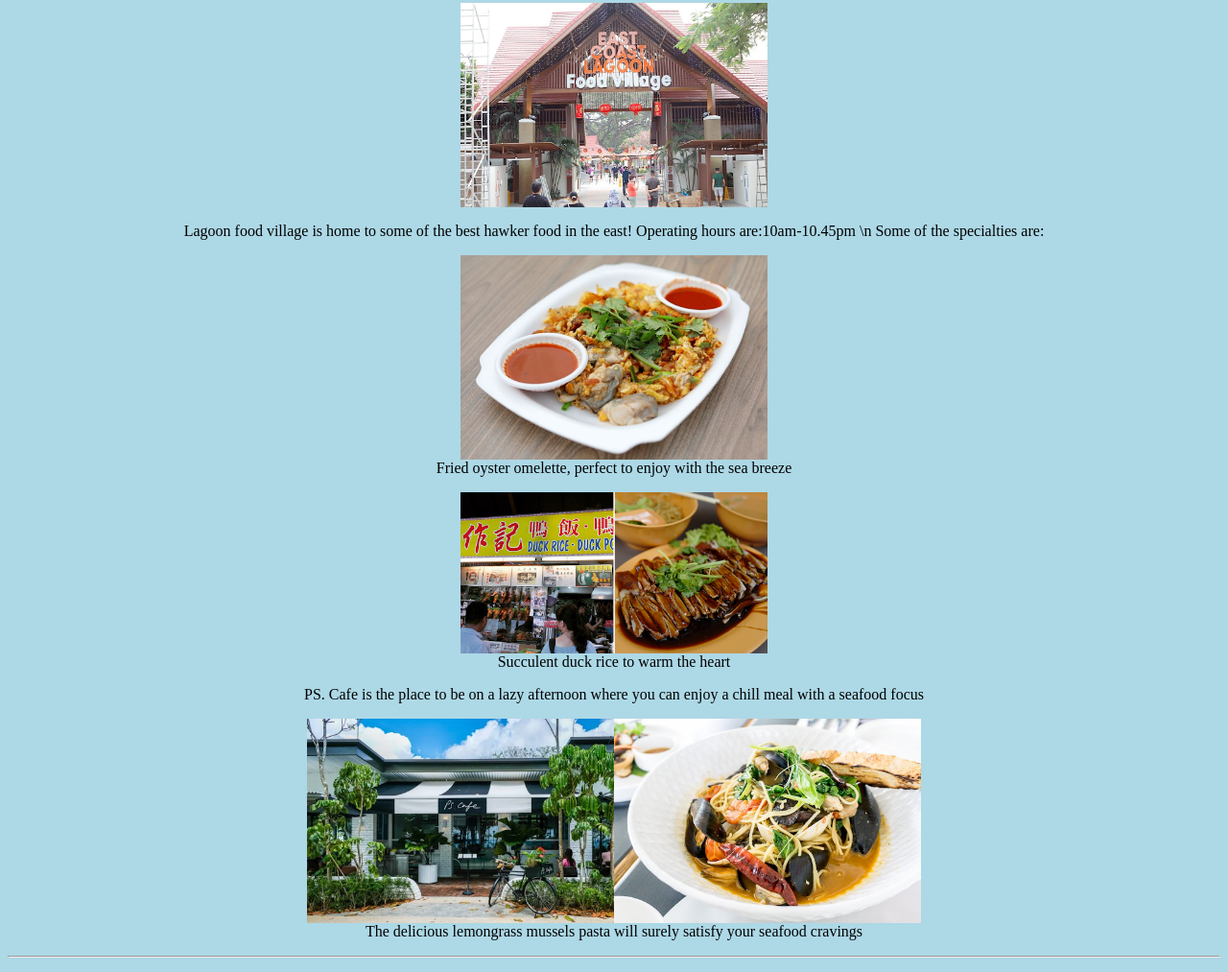
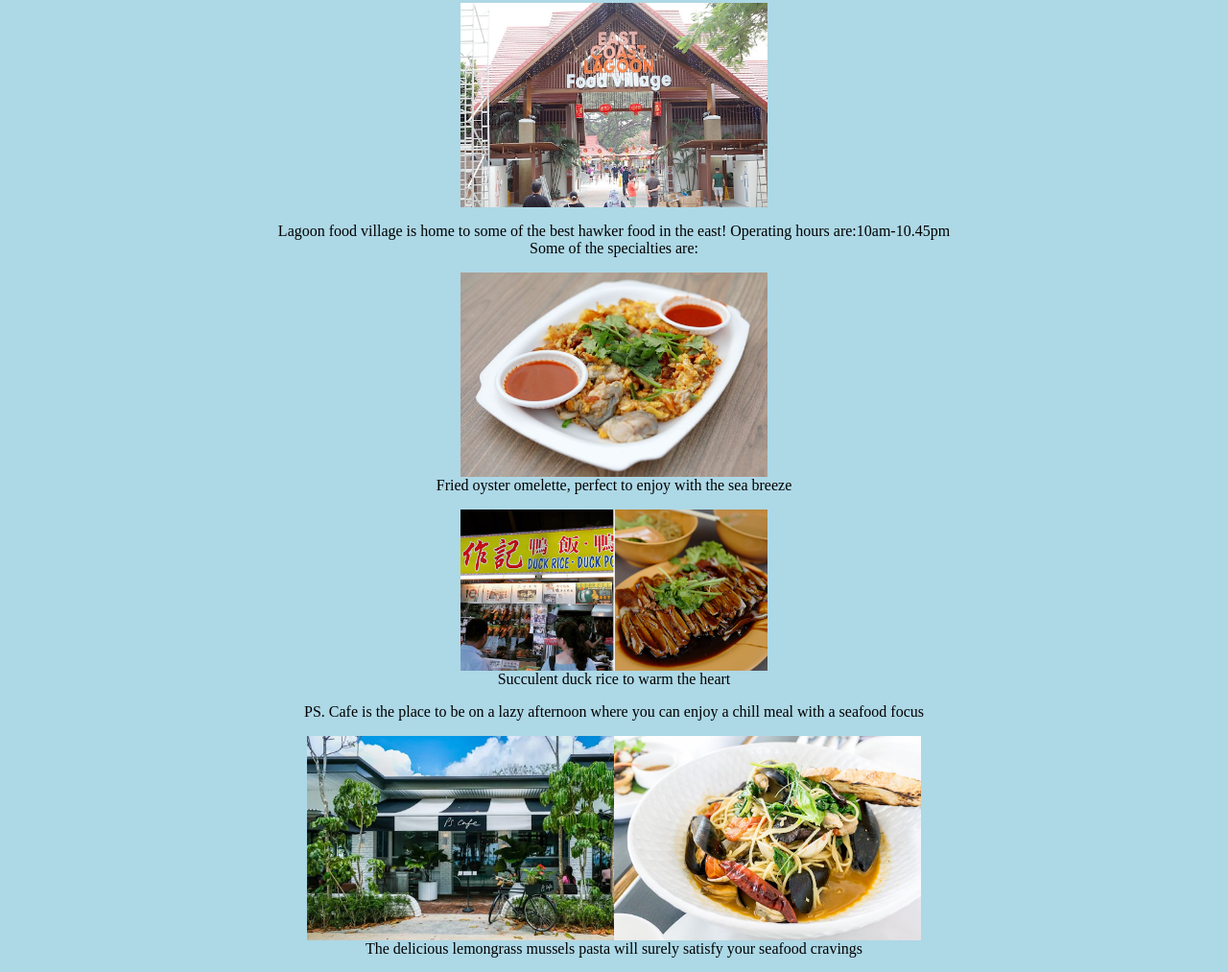
Before and after one commit to tim0chan/U2160140DTIM1, a plain HTML site: page index.html in a window 1280 px wide. Shown: the part 1540-2553 px from the top of the page at 96% size. Drawn offline with Linux system fonts and the light colour scheme.

Commit message:
Update index.html

```diff
--- a/index.html
+++ b/index.html
@@ -57,7 +57,7 @@
 
 		<img src="assets/lagoon food centre 2.png"/>
 		<p>Lagoon food village is home to some of the best hawker food in the east! Operating hours are:10am-10.45pm
-			\n Some of the specialties are: </p>
+			<br> Some of the specialties are: </p>
 		<figure>
 			<img src="assets/oyster omelette.png"/>
 			<figcaption>Fried oyster omelette, perfect to enjoy with the sea breeze</figcaption>
```
